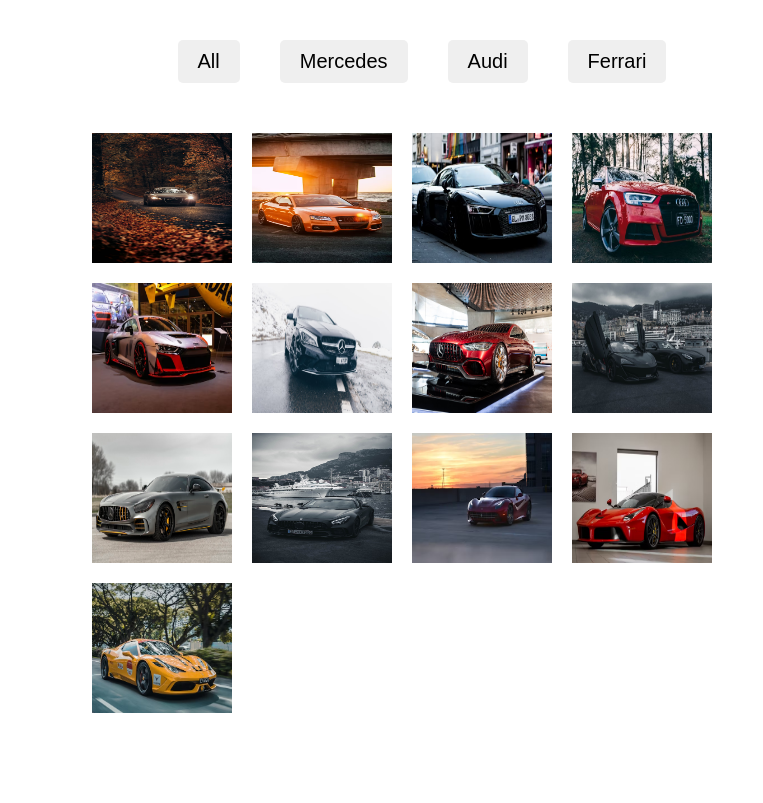
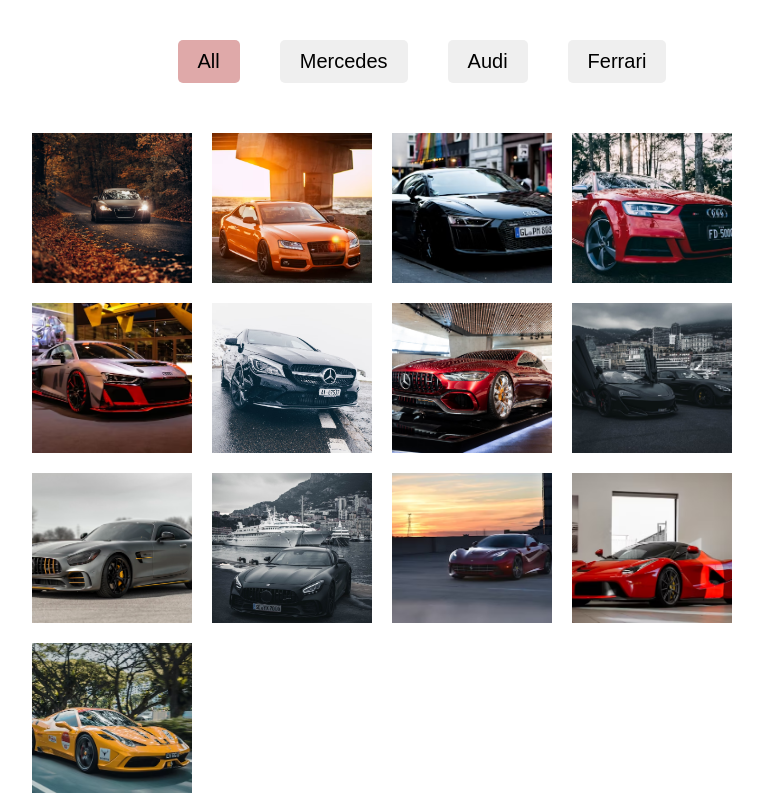
Before and after one commit to Dthuong812/CarsFilter, a plain HTML site: page index.html in a window 1280 px wide. Both pictures are taken after a click on the button "All". Shown: the whole page, without its empty margins (218-981 px from the left). Drawn offline with Linux system fonts and the light colour scheme.

Commit message:
update ver2

```diff
--- a/app.js
+++ b/app.js
@@ -1,17 +1,72 @@
+// cach 1 hien thi toan bo data sau dos cho an di theo type .hieu nang cao nhung du lieu phai fix cung
+
+// var btnList = document.querySelectorAll('button')
+// var imgList = document.querySelectorAll('img')
+
+// btnList.forEach(btn=>{
+//     btn.addEventListener('click',e=>{
+//         // console.log(e.currentTarget.getAttribute('type'));
+//         let type = e.currentTarget.getAttribute('type');
+//         imgList.forEach(img=>{
+//             let typeImg = img.getAttribute('type');
+//             if(type == typeImg || type == 'all'){
+//                 img.classList.remove('hide')
+//             }else{
+//                 img.classList.add('hide')
+//             }
+//         })
+//     })
+// })
+
+// cach 2 cho thanh mang xu ly ve data , logic de dang de hieu linh dong them ddc nhieu chung nang
+var listImg = document.querySelectorAll('img');
+var container = document.querySelector('.container');
 var btnList = document.querySelectorAll('button')
-var imgList = document.querySelectorAll('img')
+var arr =[]
 
+//init
+listImg.forEach(item=>{
+    arr.push({
+        src :item.src,
+        type: item.getAttribute('type')
+    })
+})
+//
+function activeButton(btnActive){
+    btnList.forEach(btn=>{
+        btn.classList.remove('active')
+    })
+    btnActive.classList.add('active')
+}
+//
 btnList.forEach(btn=>{
     btn.addEventListener('click',e=>{
-        // console.log(e.currentTarget.getAttribute('type'));
+        //active button
+        activeButton(e.currentTarget)
+        //filter data
         let type = e.currentTarget.getAttribute('type');
-        imgList.forEach(img=>{
-            let typeImg = img.getAttribute('type');
-            if(type == typeImg || type == 'all'){
-                img.classList.remove('hide')
-            }else{
-                img.classList.add('hide')
-            }
+        if(type == 'all'){
+            render (arr)  ;
+            return;
+        }
+        let fitterData = arr.filter(car=>{
+            return car.type == type
         })
+        render(fitterData);
     })
 })
+//render
+function render(list) {
+    if (!container) return;
+
+    container.innerHTML = "";
+    list.forEach(item => {
+        let imgElement = document.createElement('img');
+        imgElement.src = item.src;
+        imgElement.setAttribute('type', item.type);
+        let divElment = document.createElement('div')
+        divElment.classList.add('car')
+        divElment.append(imgElement)
+        container.append(divElment);
+    });
+}
--- a/index.html
+++ b/index.html
@@ -9,25 +9,51 @@
 </head>
 <body>
     <div class="control">
-        <button type="all">All</button>
+        <button type="all" class="active">All</button>
         <button type="mercedes">Mercedes</button>
         <button type="audi">Audi</button>
         <button type="ferrari">Ferrari</button>
     </div>
     <div class="container">
+        <div class="car">
             <img src="img/audi.avif" alt="" type="audi">
+        </div>
+        <div class="car">
             <img src="img/audi1.avif" alt="" type="audi">
+        </div>
+        <div class="car">
             <img src="img/audi2.avif" alt="" type="audi">
+        </div>
+        <div class="car">
             <img src="img/audi3.avif" alt="" type="audi">
+        </div>
+        <div class="car">
             <img src="img/audi4.avif" alt="" type="audi">
+        </div>
+        <div class="car">
             <img src="img/mec.avif" alt="" type="mercedes">
+        </div>
+        <div class="car">
             <img src="img/mec1.avif" alt="" type="mercedes">
+        </div>
+        <div class="car">
             <img src="img/mec2.avif" alt="" type="mercedes">
+        </div>
+        <div class="car">
             <img src="img/mec3.avif" alt="" type="mercedes">
+        </div>
+        <div class="car">
             <img src="img/mec4.avif" alt="" type="mercedes">
+        </div>
+        <div class="car">
             <img src="img/ferrari.avif" alt="" type="ferrari">
+        </div>
+        <div class="car">
             <img src="img/ferrari1.avif" alt="" type="ferrari">
+        </div>
+        <div class="car">
             <img src="img/ferrari2.avif" alt="" type="ferrari">
+        </div>
     </div>
     <script src="app.js"></script>
 </body>
--- a/style.css
+++ b/style.css
@@ -30,21 +30,35 @@ button{
 }
 .container{
     margin: 0 auto;
-    width: 680px;
+    width: 800px;
     display: flex;
     flex-wrap: wrap;
 
 
 
 }
-img{
+.car{
     width: 160px;
     height: 150px;
-    padding: 10px;
+    margin: 10px;
     cursor: pointer;
+    overflow: hidden;
+}
+img{
+    object-position: center;
+    object-fit: cover;
+    width: 100%;
+    height: 100%;
 
 }
+img:hover{
+    transition: .5s all;
+    transform: scale(1.6);
 
+}
 .hide{
     display: none;
 }
+.active{
+    background: #dfa9a9;
+}
```
Lines whose indentation alone changed are shown as unchanged.
